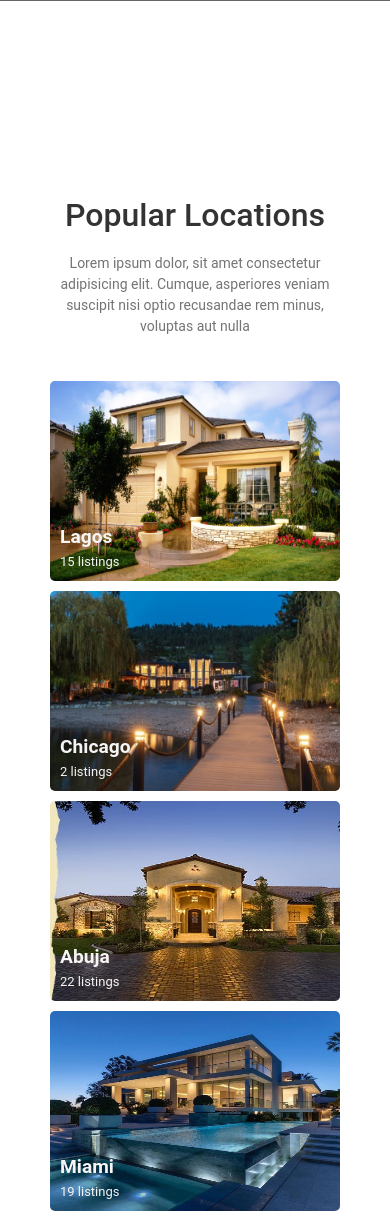
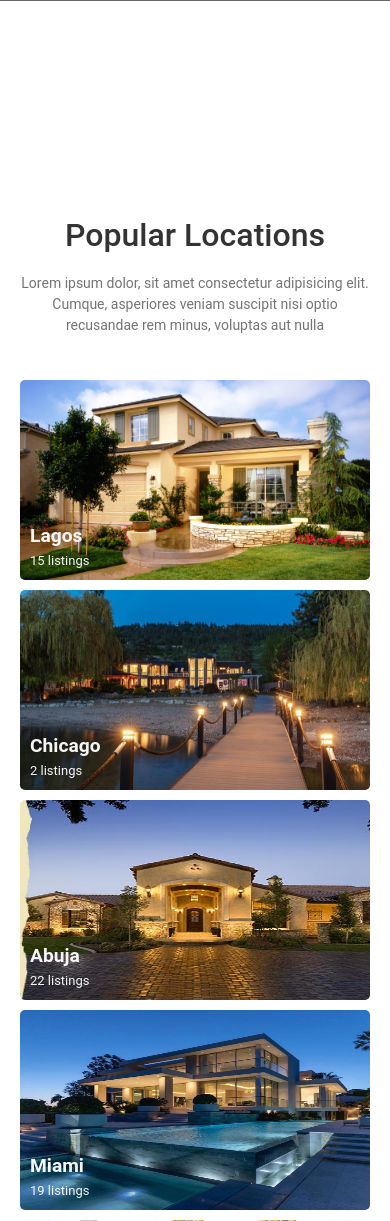
Before and after one commit to RealRichi3/Real-Estate, a PHP site: page / in a window 390 px wide. Shown: the part 699-1920 px from the top of the page. Run offline with PHP 8.4, Linux system fonts and the light colour scheme; grey boxes are pictures that could not be loaded.

Commit message:
chre: Added uniform padding for '<section>' sub containers (screen-size: 764px

```diff
--- a/static/styles/index.css
+++ b/static/styles/index.css
@@ -1552,13 +1552,6 @@ h2 {
 .partners-list {
   display: grid;
   grid-template-columns: 1fr 1fr 1fr 1fr;
-  /* display: flex;
-  flex-direction: row;
-  justify-content: center;
-  align-items: center;
-  margin: 0 auto;
-  margin-bottom: 40px; */
-  /* padding: 0; */
   align-items: center;
   width: 100%;
 }
@@ -1784,10 +1777,21 @@ h2 {
     gap: 10px;
   }
 }
+
 /* Mobile */
 @media (max-width: 768px) {
   .header-container {
     padding: 0;
+  }
+  .welcome-pane-container,
+  .featured-properties-container,
+  .partners-container,
+  .why-choose-us-container,
+  .container,
+  .popular-locations-container,
+  .explore-container,
+  .footer {
+    padding: 20px;
   }
   .brand-name {
     font-size: x-large;
```
